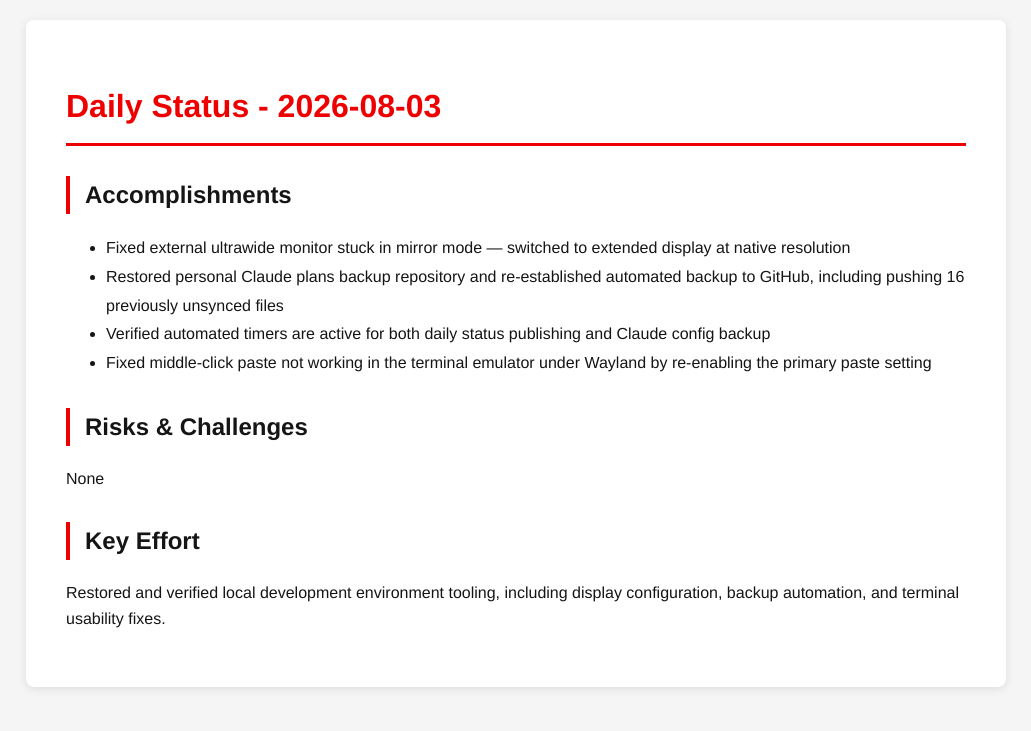
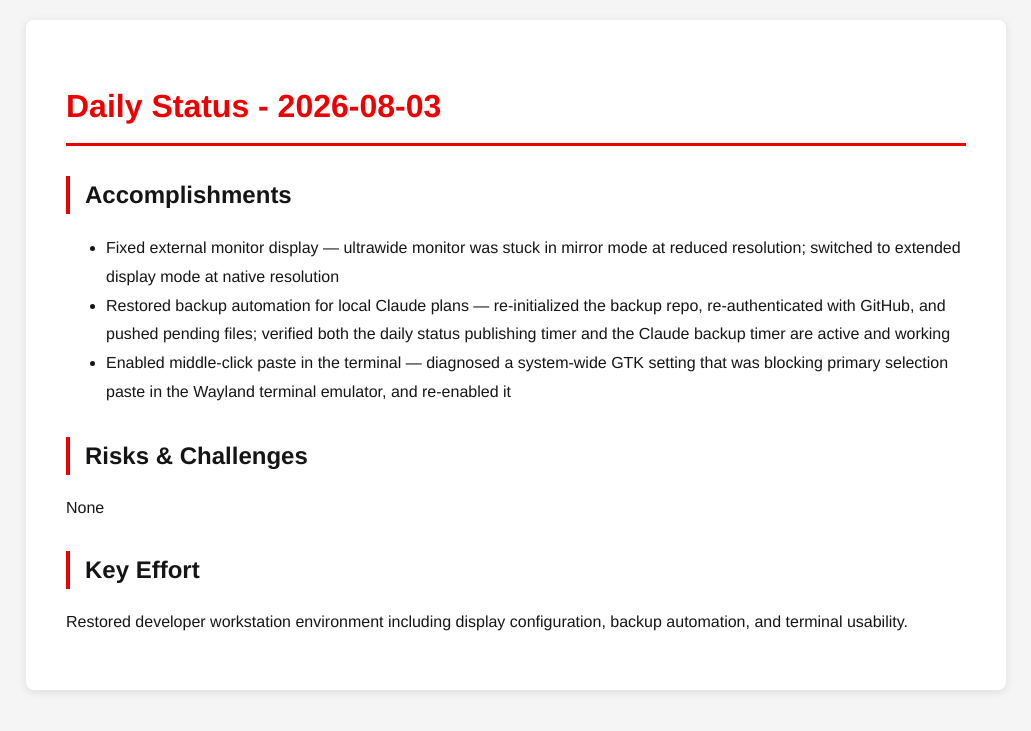
Before and after one commit to tzvatot/daily-status, a Jekyll site: the page built from 2026-08-03.md, in a window 1280 px wide. Shown: the top 731 px of the page, without its empty margins (124-1155 px from the left). Built offline with Jekyll 4.4.1, drawn with Linux system fonts in a browser that asks for light colours.

Commit message:
Daily status update - 2026-08-03

```diff
--- a/2026-08-03.md
+++ b/2026-08-03.md
@@ -7,13 +7,12 @@ date: 2026-08-03
 # Daily Status - 2026-08-03
 
 ## Accomplishments
-- Fixed external ultrawide monitor stuck in mirror mode — switched to extended display at native resolution
-- Restored personal Claude plans backup repository and re-established automated backup to GitHub, including pushing 16 previously unsynced files
-- Verified automated timers are active for both daily status publishing and Claude config backup
-- Fixed middle-click paste not working in the terminal emulator under Wayland by re-enabling the primary paste setting
+- Fixed external monitor display — ultrawide monitor was stuck in mirror mode at reduced resolution; switched to extended display mode at native resolution
+- Restored backup automation for local Claude plans — re-initialized the backup repo, re-authenticated with GitHub, and pushed pending files; verified both the daily status publishing timer and the Claude backup timer are active and working
+- Enabled middle-click paste in the terminal — diagnosed a system-wide GTK setting that was blocking primary selection paste in the Wayland terminal emulator, and re-enabled it
 
 ## Risks & Challenges
 None
 
 ## Key Effort
-Restored and verified local development environment tooling, including display configuration, backup automation, and terminal usability fixes.
+Restored developer workstation environment including display configuration, backup automation, and terminal usability.
```
